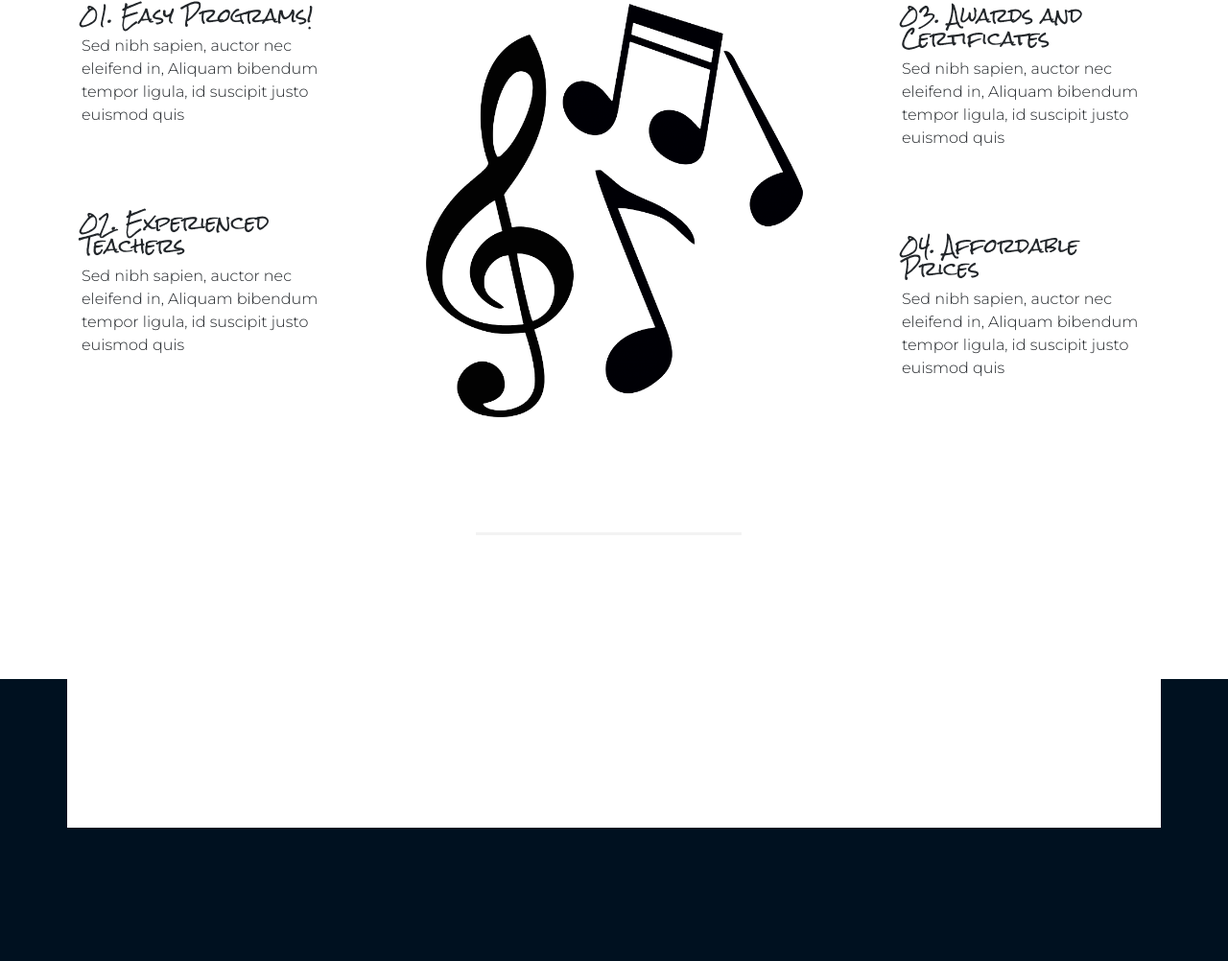
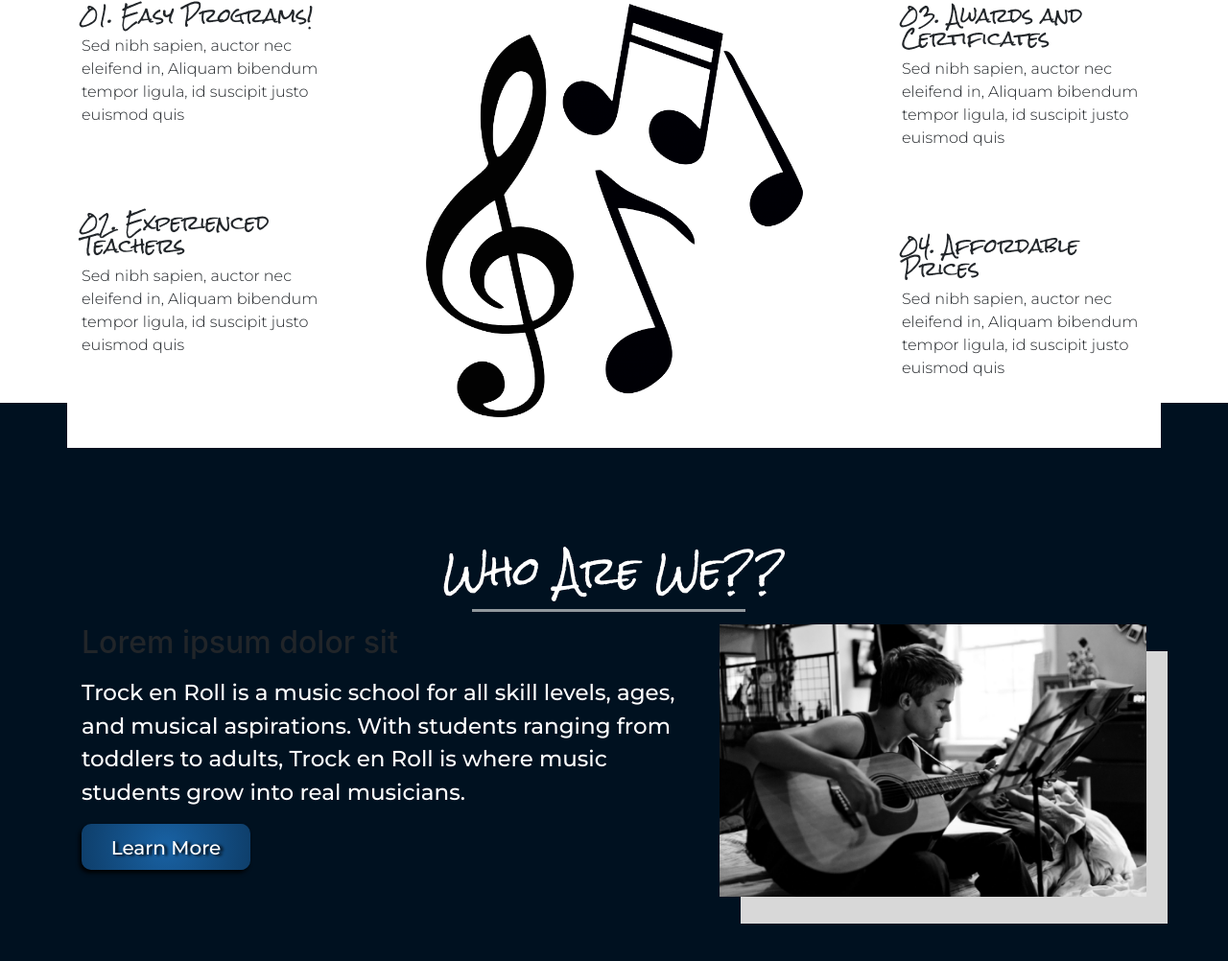
Before and after one commit to migggykun/TrockEnRoll2021, a plain HTML site: page aboutUs.html in a window 1280 px wide. Shown: the part 592-1594 px from the top of the page at 96% size. Before the commit the page ends 1555 px from the top, so only its background shows below. Drawn offline with nearby package versions, Linux system fonts and the light colour scheme.

Commit message:
about Us 75% complete

```diff
--- a/aboutUs.css
+++ b/aboutUs.css
@@ -43,8 +43,8 @@
     position: absolute;
     left: 50%;
     transform: translateX(-50%);
-    height: 100%;
     width: 100vw;
+    height: 64%;
     background-color: #ffffff;
     background-size: cover;
 }
@@ -77,3 +77,14 @@ h1.headerWhite::after {
     font-weight: lighter;
     font-size: 1rem;
 }
+
+.rectBG
+{
+    width: inherit;
+    height: 100%;
+    background-color:rgb(216, 216, 216);
+    position: relative;
+    left:5%;
+    top:-90%;
+    z-index: -1;
+}
--- a/aboutUs.html
+++ b/aboutUs.html
@@ -95,19 +95,18 @@
                 </row>
             </div>
         </div>
+    </div>
 
      <!--About Us-->
-        <div class=" container my-3 aboutUs ">
+     <div class=" container my-5 py-5 aboutUs">
         <div class="row py-2">
             <div class="col-md-12">
-                    <h1 class="mb-3 header text-center ">About Us</h1>
+                <h1 class="mb-3 header text-center ">Who Are We??</h1>
             </div>
         </div>
-            <div class="row my-4" data-aos="fade-up" data-aos-duration="1000">
-                <div class="col-lg-5 col-md-7 mx-auto">
-                    <img src="https://migggykun.github.io/TrockEnRoll2021/img/aboutUs.png " alt="" class="w-100 ">
-                </div>
+        <div class="row py-2">
             <div class="col-lg-7 col-md-12 mx-auto">
+                <h2>Lorem ipsum dolor sit</h2>
                 <p class="my-3">
                     Trock en Roll is a music school for all skill levels, ages, and musical aspirations. With students ranging from toddlers to adults, Trock en Roll is where music students grow into real musicians.
                 </p>
@@ -115,9 +114,12 @@
                     <a href="# " class="btn btn-primary  my-auto" role="button ">Learn More</a>
                 </div>
             </div>
+            <div class="col-lg-5 col-md-7 mx-auto">
+                <img src="https://migggykun.github.io/TrockEnRoll2021/img/aboutUs.png " alt="" class="w-100">
+                <div class="rectBG"></div>
             </div>
         </div>
-        <!--End of About Us-->
+    </div>
 </body>
 
 </html>
```
Lines whose indentation alone changed are shown as unchanged.
